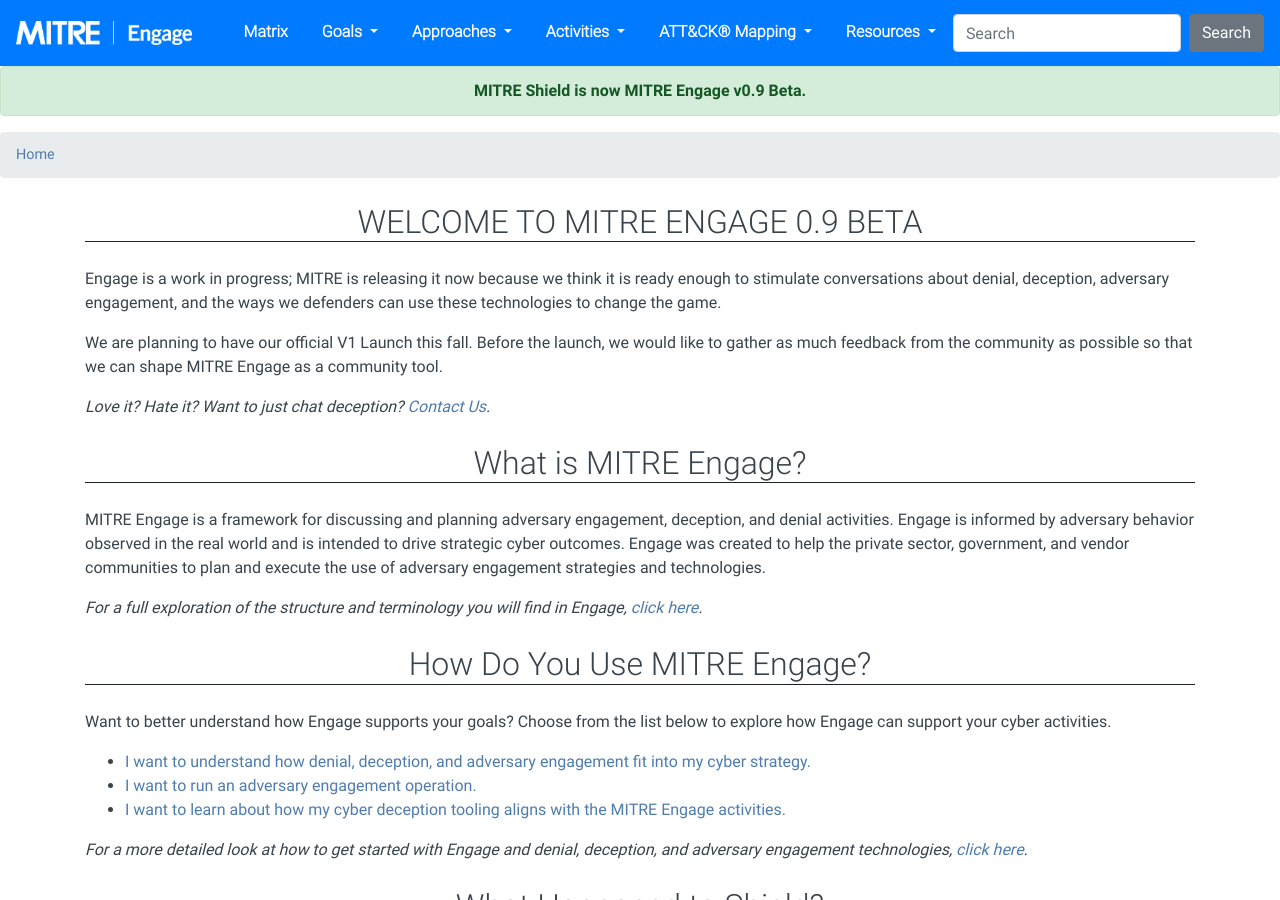
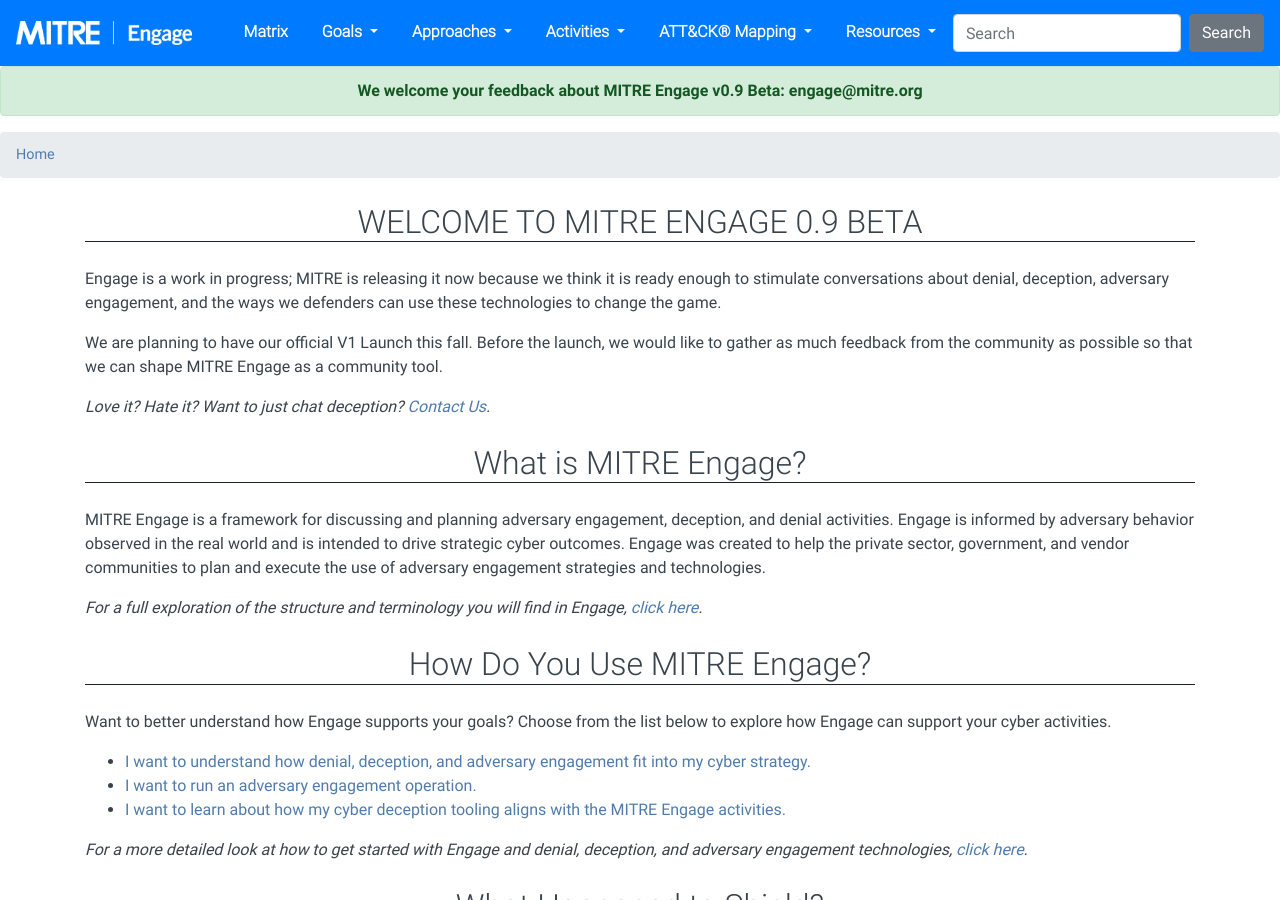
Before and after one commit to mitre/engage, a Jekyll site: the page built from index.md, in a window 1280 px wide and 900 px high. Built offline with Jekyll 4.4.1, drawn with Linux system fonts in a browser that asks for light colours; nearby versions of some CDN libraries; library files that are not in the unit come from our copies; comment, search, counter and statistics services are not loaded.

```diff
--- a/_config.yml
+++ b/_config.yml
@@ -35,7 +35,7 @@ search_index: "/index.json"
 # alert-light: white
 # banner: "Banner text"
 # banner_type: "banner-color"
-banner: "MITRE Shield is now MITRE Engage v0.9 Beta."
+banner: "We welcome your feedback about MITRE Engage v0.9 Beta: engage@mitre.org"
 banner_type: "alert-success"
 
 # Build settings
```
